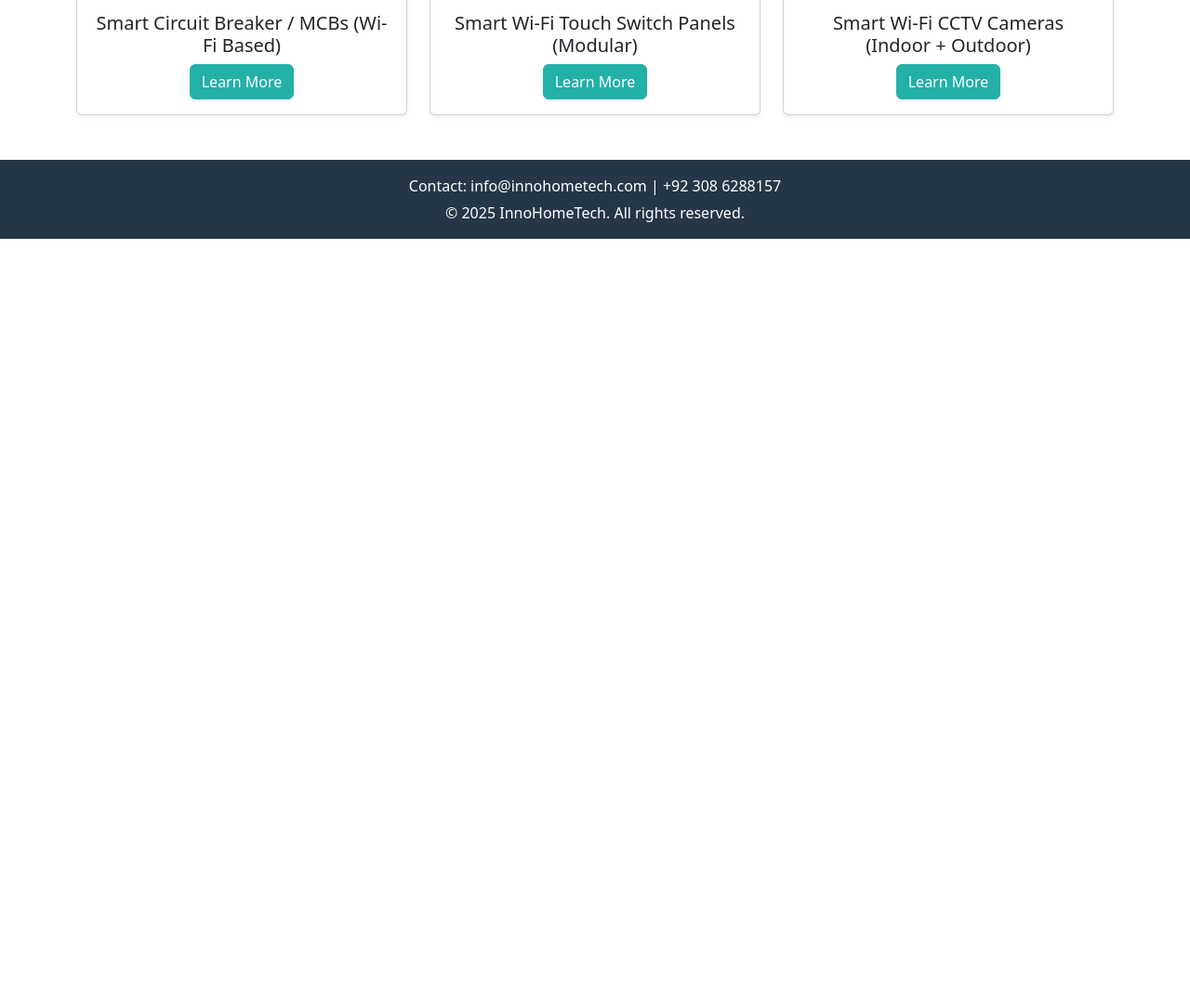
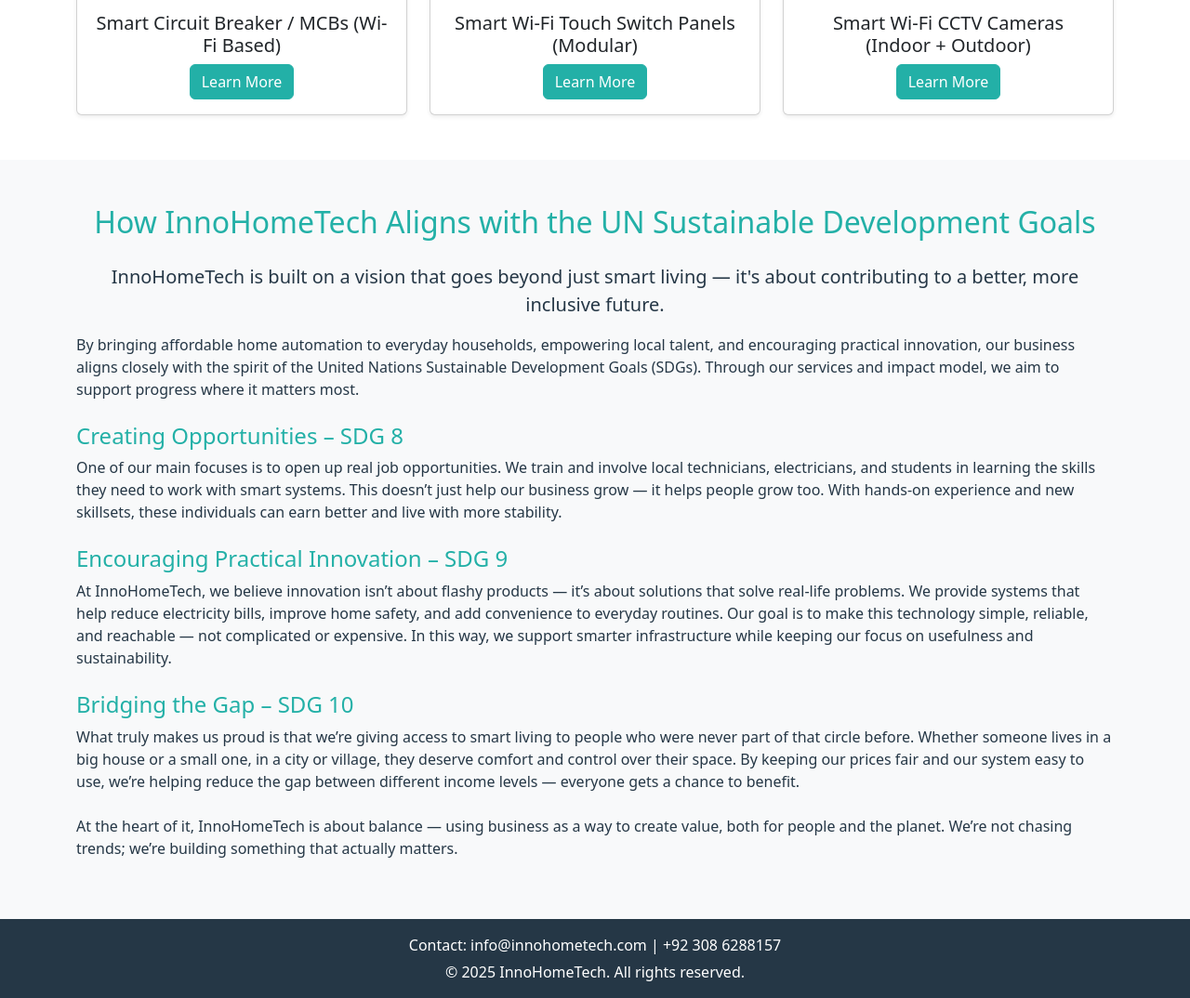
Before and after one commit to zaidalig/InnoHomeTech, a plain HTML site: page index.html in a window 1280 px wide. Shown: the part 1007-2081 px from the top of the page at 93% size. Before the commit the page ends 1264 px from the top, so only its background shows below. Drawn offline with nearby package versions, Linux system fonts and the light colour scheme.

```diff
--- a/index.html
+++ b/index.html
@@ -192,6 +192,71 @@
       </div>
     </div>
   </main>
+  <!-- SDG Section -->
+  <section class="py-5 bg-light" id="sdg-impact">
+    <div class="container" data-aos="fade-up">
+      <h2 class="mb-4 text-center" style="color: #23B0A7;">
+        How InnoHomeTech Aligns with the UN Sustainable Development Goals
+      </h2>
+      <p class="lead text-center">
+        InnoHomeTech is built on a vision that goes beyond just smart living — it's about contributing to a better, more
+        inclusive future.
+      </p>
+      <p>
+        By bringing affordable home automation to everyday households, empowering local talent, and encouraging
+        practical
+        innovation,
+        our business aligns closely with the spirit of the United Nations Sustainable Development Goals (SDGs). Through
+        our services
+        and impact model, we aim to support progress where it matters most.
+      </p>
+
+      <div class="mt-4">
+        <h4 style="color: #23B0A7;">Creating Opportunities – SDG 8</h4>
+        <p>
+          One of our main focuses is to open up real job opportunities. We train and involve local technicians,
+          electricians,
+          and students in learning the skills they need to work with smart systems. This doesn’t just help our business
+          grow —
+          it helps people grow too. With hands-on experience and new skillsets, these individuals can earn better and
+          live
+          with more stability.
+        </p>
+
+        <h4 class="mt-4" style="color: #23B0A7;">Encouraging Practical Innovation – SDG 9</h4>
+        <p>
+          At InnoHomeTech, we believe innovation isn’t about flashy products — it’s about solutions that solve real-life
+          problems.
+          We provide systems that help reduce electricity bills, improve home safety, and add convenience to everyday
+          routines.
+          Our goal is to make this technology simple, reliable, and reachable — not complicated or expensive.
+          In this way, we support smarter infrastructure while keeping our focus on usefulness and sustainability.
+        </p>
+
+        <h4 class="mt-4" style="color: #23B0A7;">Bridging the Gap – SDG 10</h4>
+        <p>
+          What truly makes us proud is that we’re giving access to smart living to people who were never part of that
+          circle before.
+          Whether someone lives in a big house or a small one, in a city or village, they deserve comfort and control
+          over
+          their space.
+          By keeping our prices fair and our system easy to use, we’re helping reduce the gap between different income
+          levels —
+          everyone gets a chance to benefit.
+        </p>
+
+        <p class="mt-4">
+          At the heart of it, InnoHomeTech is about balance — using business as a way to create value, both for people
+          and
+          the planet.
+          We’re not chasing trends; we’re building something that actually matters.
+        </p>
+      </div>
+    </div>
+  </section>
+
+
+
 
   <!-- Footer -->
   <footer class="text-center text-white py-3">
```
